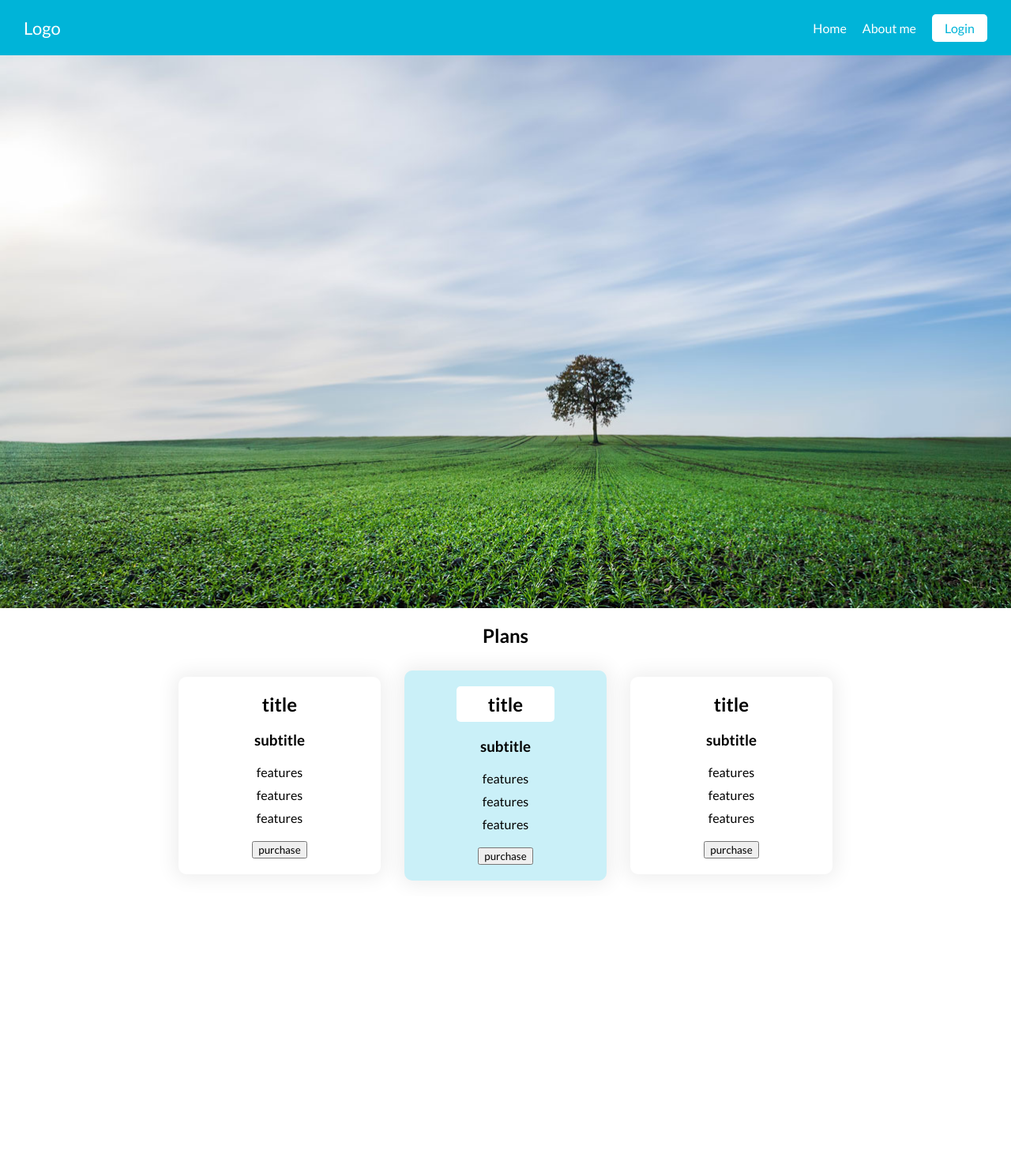
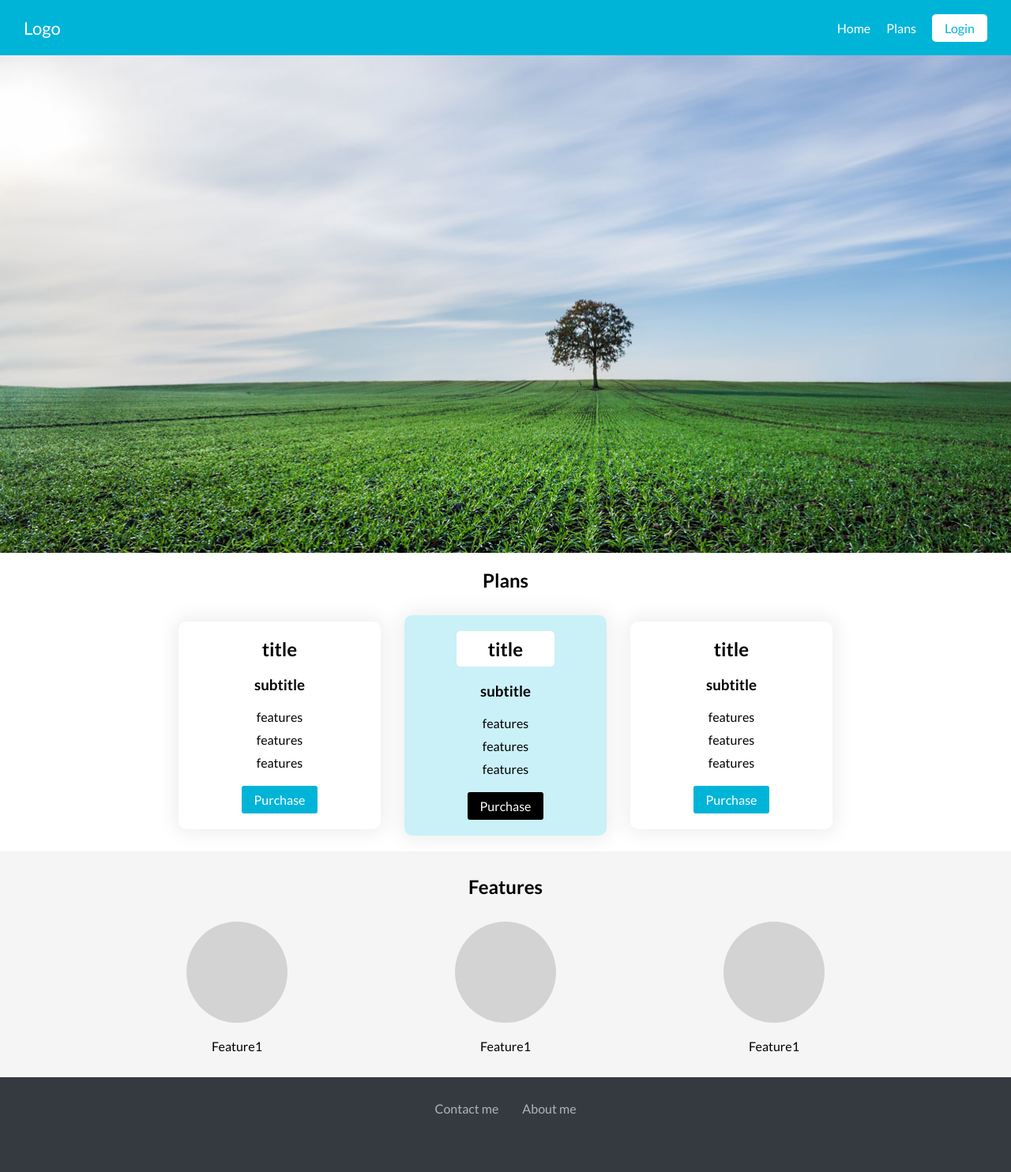
Before and after one commit to Hamidswed/responsive-web, a plain HTML site: page index.html in a window 1280 px wide. Shown: the whole page at 79% size. Before the commit the page ends 1135 px from the top, so only its background shows below. Drawn offline with Linux system fonts and the light colour scheme.

Commit message:
add more section and plan page

```diff
--- a/index.html
+++ b/index.html
@@ -10,6 +10,7 @@
       href="https://fonts.googleapis.com/css2?family=Lato:ital,wght@0,300;0,400;0,700;0,900;1,300;1,400;1,700;1,900&display=swap"
       rel="stylesheet"
     />
+    <link rel="stylesheet" href="./styles/shared.css">
     <link rel="stylesheet" href="./styles/main.css" />
     <title>Document</title>
   </head>
@@ -18,15 +19,15 @@
       <div>Logo</div>
       <nav class="header-nav">
         <ul class="header-menu">
-          <li><a href="#">Home</a></li>
-          <li><a href="#">About me</a></li>
+          <li><a href="/">Home</a></li>
+          <li><a href="../../pages/plans/index.html">Plans</a></li>
           <li><a href="#">Login</a></li>
         </ul>
       </nav>
     </header>
     <main>
       <section id="hero"></section>
-      <section class="plan-container">
+      <section id="plan-container">
         <h1>Plans</h1>
         <div class="plan-boxs">
           <article class="plan-box">
@@ -38,7 +39,7 @@
               <li>features</li>
             </ul>
             <div>
-              <button>purchase</button>
+              <button>Purchase</button>
             </div>
           </article>
           <article class="plan-box plan-box-specific">
@@ -50,7 +51,7 @@
               <li>features</li>
             </ul>
             <div>
-              <button>purchase</button>
+              <button>Purchase</button>
             </div>
           </article>
           <article class="plan-box">
@@ -62,11 +63,40 @@
               <li>features</li>
             </ul>
             <div>
-              <button>purchase</button>
+              <button>Purchase</button>
             </div>
           </article>
         </div>
       </section>
+      <section id="features-container">
+        <h1>Features</h1>
+        <ul class="features">
+          <li class="feature">
+            <div class="img-container"></div>
+            <p>Feature1</p>
+          </li>
+          <li class="feature">
+            <div class="img-container"></div>
+            <p>Feature1</p>
+          </li>
+          <li class="feature">
+            <div class="img-container"></div>
+            <p>Feature1</p>
+          </li>
+        </ul>
+      </section>
     </main>
+    <footer class="footer">
+      <nav>
+        <ul class="footer-nav-menu">
+          <li>
+            <a href="#">Contact me</a>
+          </li>
+          <li>
+            <a href="#">About me</a>
+          </li>
+        </ul>
+      </nav>
+    </footer>
   </body>
 </html>
--- /dev/null
+++ b/pages/plans/plans.css
@@ -0,0 +1,61 @@
+main{
+  padding-top:100px;
+}
+.background{
+  background-image: url('../../images/hero.jpg');
+  width: 100%;
+  height: 100%;
+  position: fixed;
+  background-repeat: no-repeat;
+  z-index: -1;
+  background-size: cover;
+}
+.plans-container{
+  display: flex;
+  flex-direction: column;
+  align-items: flex-end;
+  gap: 30px;
+  z-index: 0;
+}
+.plan{
+  width: 60%;
+  border: 2px solid #0077b6;
+  border-right: none;
+  padding: 60px 20px;
+  position: relative;
+}
+.plan a{
+  display: flex;
+  flex-direction: column;
+  gap: 20px;
+  text-decoration: none;
+}
+.plan h1{
+  color: #0077b6;
+}
+.plan p{
+  border: 1px solid #00b4d8;
+  padding: 20px 15px;
+  color: #0077b6;
+}
+.plan-badge{
+  position: absolute;
+  font-size: 15px;
+  top: 15px;
+  background-color: #ff0054;
+  padding: 7px 15px;
+  border-radius: 3px;
+  color: #fff;
+}
+#plus{
+  background-color: #2ec4b6;
+}
+#free{
+  align-self: flex-start;
+  background-color: #cbf3f0;
+  border-right: 2px solid #0077b6;
+  border-left: none;
+}
+#premium{
+  background-color: #ff9f1c;
+}
--- a/styles/main.css
+++ b/styles/main.css
@@ -1,48 +1,10 @@
-*{
-  margin:0;
-  box-sizing: border-box;
-  font-family: 'Lato', sans-serif;
-}
-.header{
-  display: flex;
-  align-items: center;
-  background-color: #00b4d8;
-  height: 70px;
-  padding: 8px 30px;
-}
-.header > div{
-  flex: 1;
-  color: #fff;
-  font-size: 22px;
-}
-.header-nav{
-  display: flex;
-  justify-content: flex-end;
-  flex:1;
-
-}
-.header-menu{
-  display: flex;
-  list-style: none;
-  gap: 20px;
-}
-.header-menu li a{
-  text-decoration: none;
-  color: #fff;
-}
-.header-menu :last-child a{
-  background-color: #fff;
-  color: #00b4d8;
-  padding: 8px 16px;
-  border-radius: 5px;
-}
 #hero{
   width: 100%;
   height: 700px;
   background-image: url('../images/hero.jpg');
   background-size: cover;
 }
-.plan-container{
+#plan-container{
   text-align: center;
   padding: 20px 0;
 }
@@ -79,3 +41,52 @@
   padding: 8px 40px;
   border-radius: 5px;
 }
+.plan-boxs button{
+  background-color: #00b4d8;
+  border: none;
+  outline: none;
+  font: inherit;
+  color: #fff;
+  padding: 8px 16px;
+  border-radius: 3px;
+  cursor: pointer;
+  transition: .2s ease-in-out;
+}
+.plan-boxs button:hover{
+  background-color: black;
+}
+.plan-box-specific button{
+  background-color: black;
+}
+.plan-box-specific button:hover{
+  background-color: orange;
+}
+#features-container{
+  background-color: #f5f5f5;
+  text-align: center;
+  padding-bottom: 30px;
+}
+#features-container h1{
+  padding: 30px 0;
+}
+.features{
+  display: flex;
+  justify-content: center;
+  gap:20px;
+  list-style: none;
+  margin: 0;
+  padding: 0;
+}
+.features div{
+  width: 128px;
+  height: 128px;
+  border-radius: 50%;
+  background-color: lightgray;
+}
+.feature{
+  width: 25%;
+  display: flex;
+  flex-direction: column;
+  align-items: center;
+  gap: 20px;
+}
--- /dev/null
+++ b/styles/shared.css
@@ -0,0 +1,69 @@
+*{
+  margin:0;
+  box-sizing: border-box;
+  font-family: 'Lato', sans-serif;
+}
+.header{
+  display: flex;
+  align-items: center;
+  background-color: #00b4d8;
+  height: 70px;
+  padding: 8px 30px;
+  position: fixed;
+  width: 100%;
+  top: 0;
+  left: 0;
+  z-index: 1;
+}
+.header > div{
+  flex: 1;
+  color: #fff;
+  font-size: 22px;
+}
+.header-nav{
+  display: flex;
+  justify-content: flex-end;
+  flex:1;
+
+}
+.header-menu{
+  display: flex;
+  list-style: none;
+  gap: 20px;
+}
+.header-menu li a{
+  text-decoration: none;
+  color: #fff;
+}
+.header-menu li a:hover{
+  color: black;
+}
+.header-menu :last-child a{
+  background-color: #fff;
+  color: #00b4d8;
+  padding: 8px 16px;
+  border-radius: 5px;
+  transition: .2s ease-in-out;
+}
+.header-menu :last-child a:hover{
+  background-color: black;
+  color: #00b4d8;
+}
+.footer{
+  width: 100%;
+  background-color: #343a40;
+  height: 120px;
+  padding: 30px 0;
+}
+.footer-nav-menu{
+  display: flex;
+  gap: 30px;
+  justify-content: center;
+  list-style: none;
+  margin: 0;
+  padding: 0;
+}
+.footer-nav-menu a{
+  text-decoration: none;
+  color: #adb5bd;
+}
```
Also changed, not shown: pages/plans/index.html (added, +63 -0 lines).
